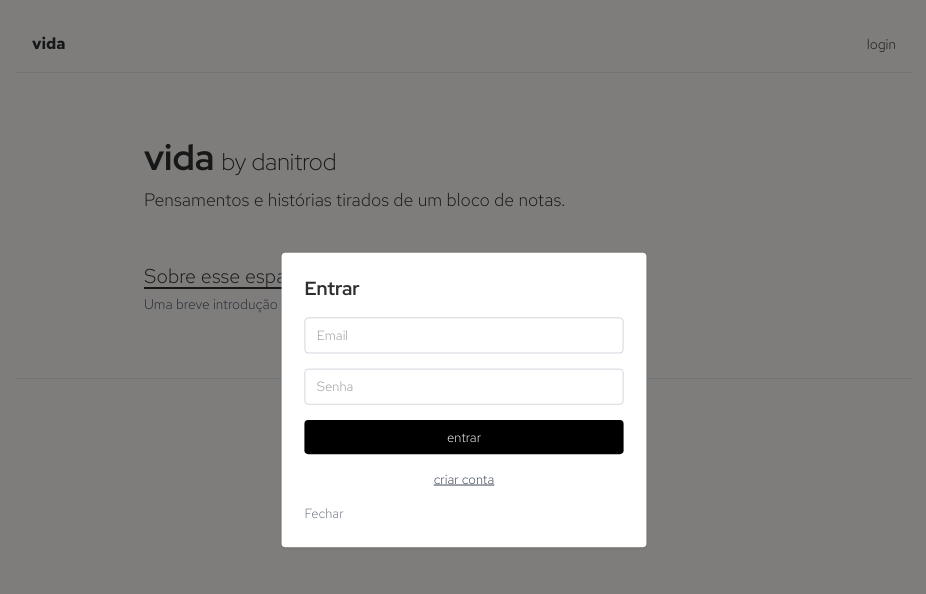
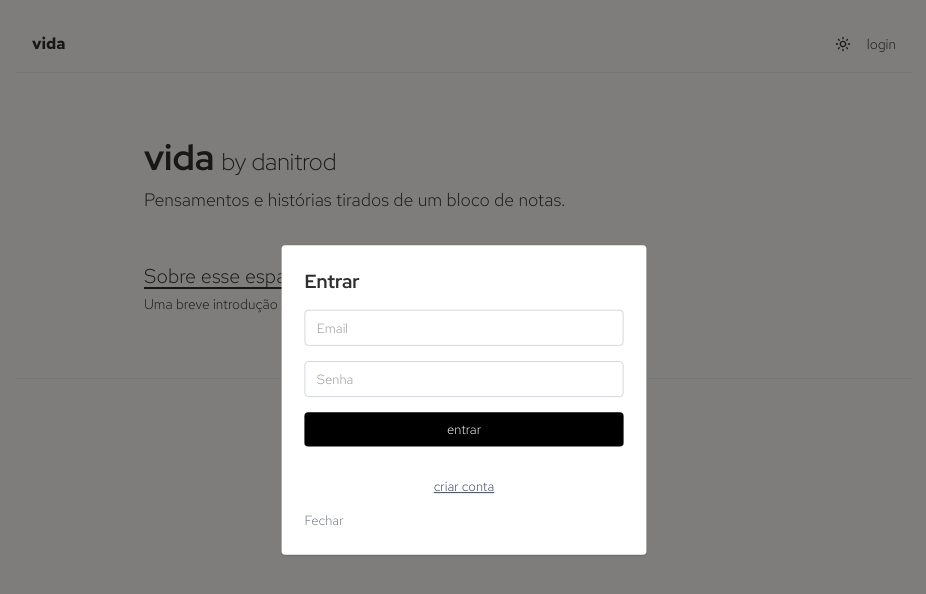
Before and after one commit to danitrod/vida, a Next.js app: page / in a window 1280 px wide. Both pictures are taken after a click on the button "login". Shown: the top 594 px of the page, without its empty margins (176-1102 px from the left). Built offline with nearby package versions, Linux system fonts and the light colour scheme; no server answers.

Commit message:
Add theme toggle

```diff
--- a/src/app/globals.css
+++ b/src/app/globals.css
@@ -1,12 +1,23 @@
 @import url("https://fonts.googleapis.com/css2?family=Red+Hat+Display:wght@300;700&family=Red+Hat+Text:wght@300;700&display=swap");
 @import "tailwindcss";
 @plugin "@tailwindcss/typography";
+
+@custom-variant dark (&:where(.dark, .dark *));
 
 :root {
   --background: #fefcf8; /* ivory */
   --foreground: #2f2f2f; /* soft charcoal */
   --color-accent: #e8b876; /* honey clay */
-  --color-soft: #a6845e; /* desaturated terracotta */
+  --color-soft: #ecedef; /* desaturated terracotta */
+  --color-muted: #7d6c5f; /* coffee brown */
+  --color-green: #9ea88f; /* soft sage */
+}
+
+.dark {
+  --background: #1a1a1a; /* charcoal */
+  --foreground: #fefcf8; /* ivory */
+  --color-accent: #e8b876; /* honey clay */
+  --color-soft: #343536; /* desaturated terracotta */
   --color-muted: #7d6c5f; /* coffee brown */
   --color-green: #9ea88f; /* soft sage */
 }
--- a/src/app/layout.tsx
+++ b/src/app/layout.tsx
@@ -2,23 +2,26 @@ import type { Metadata } from "next";
 import "./globals.css";
 import Footer from "@/components/Footer";
 import Header from "@/components/Header";
-import Modal from "@/components/Modal";
+import { cookies } from "next/headers";
+import { Theme } from "@/components/ThemeToggle";
 
 export const metadata: Metadata = {
   title: "vida",
   description: "Pensamentos e histórias tirados de um bloco de notas",
 };
 
-export default function RootLayout({
+export default async function RootLayout({
   children,
 }: Readonly<{
   children: React.ReactNode;
 }>) {
+  const theme = await getTheme();
+
   return (
-    <html lang="pt-BR">
-      <body className=" px-4 sm:px-8 md:px-16 lg:px-32">
+    <html lang="pt-BR" className={theme === "dark" ? "dark" : ""}>
+      <body className="px-4 sm:px-8 md:px-16 lg:px-32">
         <div className="max-w-4xl mx-auto py-4">
-          <Header />
+          <Header initialTheme={theme} />
           {children}
           <Footer />
         </div>
@@ -26,3 +29,12 @@ export default function RootLayout({
     </html>
   );
 }
+
+async function getTheme(): Promise<Theme | undefined> {
+  let theme = (await cookies()).get("theme")?.value;
+  if (theme !== "dark" && theme !== "light") {
+    theme = undefined;
+  }
+
+  return theme;
+}
--- a/src/app/page.tsx
+++ b/src/app/page.tsx
@@ -30,7 +30,7 @@ export default async function Home() {
               >
                 {post.title}
               </Link>
-              <p className="text-sm text-gray-600 mt-1">{post.excerpt}</p>
+              <p className="text-sm mt-1">{post.excerpt}</p>
             </li>
           ))}
         </ul>
--- a/src/components/Footer.tsx
+++ b/src/components/Footer.tsx
@@ -3,14 +3,14 @@ import { FaInstagram } from "react-icons/fa";
 export default function Footer() {
   return (
     <footer className="my-4 lg:my-8 text-center">
-      <hr className="my-4 border-gray-200" />
+      <hr className="my-4 border-[var(--color-soft)]" />
       <a
         href="https://www.instagram.com/danitrod"
         target="_blank"
         rel="noopener noreferrer"
         className="inline-flex items-center gap-2 hover:underline"
       >
-        <FaInstagram className="w-5 h-5" />
+        <FaInstagram className="w-5 h-5 text-foreground" />
       </a>
     </footer>
   );
--- a/src/components/Header.tsx
+++ b/src/components/Header.tsx
@@ -3,8 +3,13 @@
 import { useState } from "react";
 import Modal from "./Modal";
 import Link from "next/link";
+import ThemeToggle, { Theme } from "./ThemeToggle";
 
-export default function Header() {
+type HeaderProps = {
+  initialTheme?: Theme;
+};
+
+export default function Header({ initialTheme }: HeaderProps) {
   const [showModal, setShowModal] = useState(false);
   const [isRegistering, setIsRegistering] = useState(false);
 
@@ -14,17 +19,20 @@ export default function Header() {
   };
 
   return (
-    <header className="sticky top-0 z-40 flex bg-background justify-between mb-8 px-4 py-4 border-b border-gray-200">
+    <header className="sticky top-0 z-40 flex bg-background justify-between mb-8 px-4 py-4 border-b border-[var(--color-soft)]">
       <Link href="/" className="font-bold">
         vida
       </Link>
 
+      <div className="flex items-center gap-4">
+        <ThemeToggle initialTheme={initialTheme} />
         <button
           onClick={() => setShowModal(true)}
           className="text-sm hover:underline"
         >
           login
         </button>
+      </div>
 
       <Modal isOpen={showModal} onCloseAction={closeModal}>
         {isRegistering ? (
@@ -78,7 +86,7 @@ export default function Header() {
                 entrar
               </button>
             </form>
-            <p className="mt-4 text-sm text-center">
+            <p className="mt-8 text-sm text-center">
               <button
                 onClick={() => setIsRegistering(true)}
                 className="underline text-gray-700"
--- /dev/null
+++ b/src/components/ThemeToggle.tsx
@@ -0,0 +1,37 @@
+"use client";
+
+import { useEffect, useState } from "react";
+import { MdOutlineLightMode, MdOutlineDarkMode } from "react-icons/md";
+
+export type Theme = "light" | "dark";
+
+type ThemeToggleProps = {
+  initialTheme?: Theme;
+};
+
+const ThemeToggle = ({ initialTheme }: ThemeToggleProps) => {
+  console.log("Initial theme:", initialTheme);
+  const [theme, setTheme] = useState<Theme | undefined>(initialTheme);
+
+  const toggleTheme = () => {
+    const newTheme = theme === "dark" ? "light" : "dark";
+    setTheme(newTheme);
+  };
+
+  useEffect(() => {
+    document.cookie = `theme=${theme}; path=/; max-age=31536000`;
+    document.documentElement.classList.toggle("dark", theme === "dark");
+  }, [theme]);
+
+  return (
+    <button onClick={toggleTheme} aria-label="Toggle theme">
+      {theme === "dark" ? (
+        <MdOutlineDarkMode className="text-foreground" />
+      ) : (
+        <MdOutlineLightMode className="text-foreground" />
+      )}
+    </button>
+  );
+};
+
+export default ThemeToggle;
```
Also changed, not shown: 1 other file (tests, documents, lock files or other folders). Lines whose indentation alone changed are shown as unchanged.
